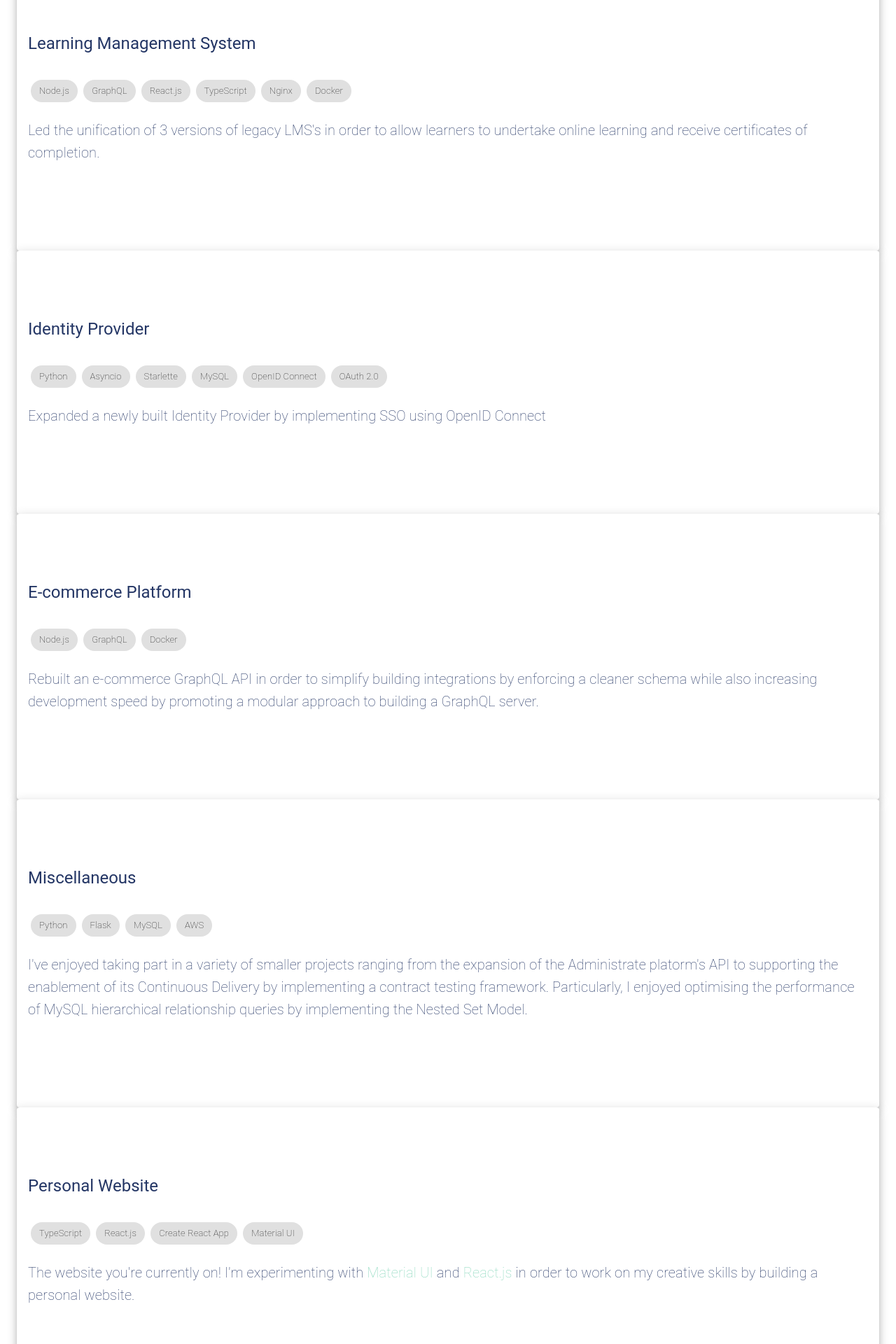
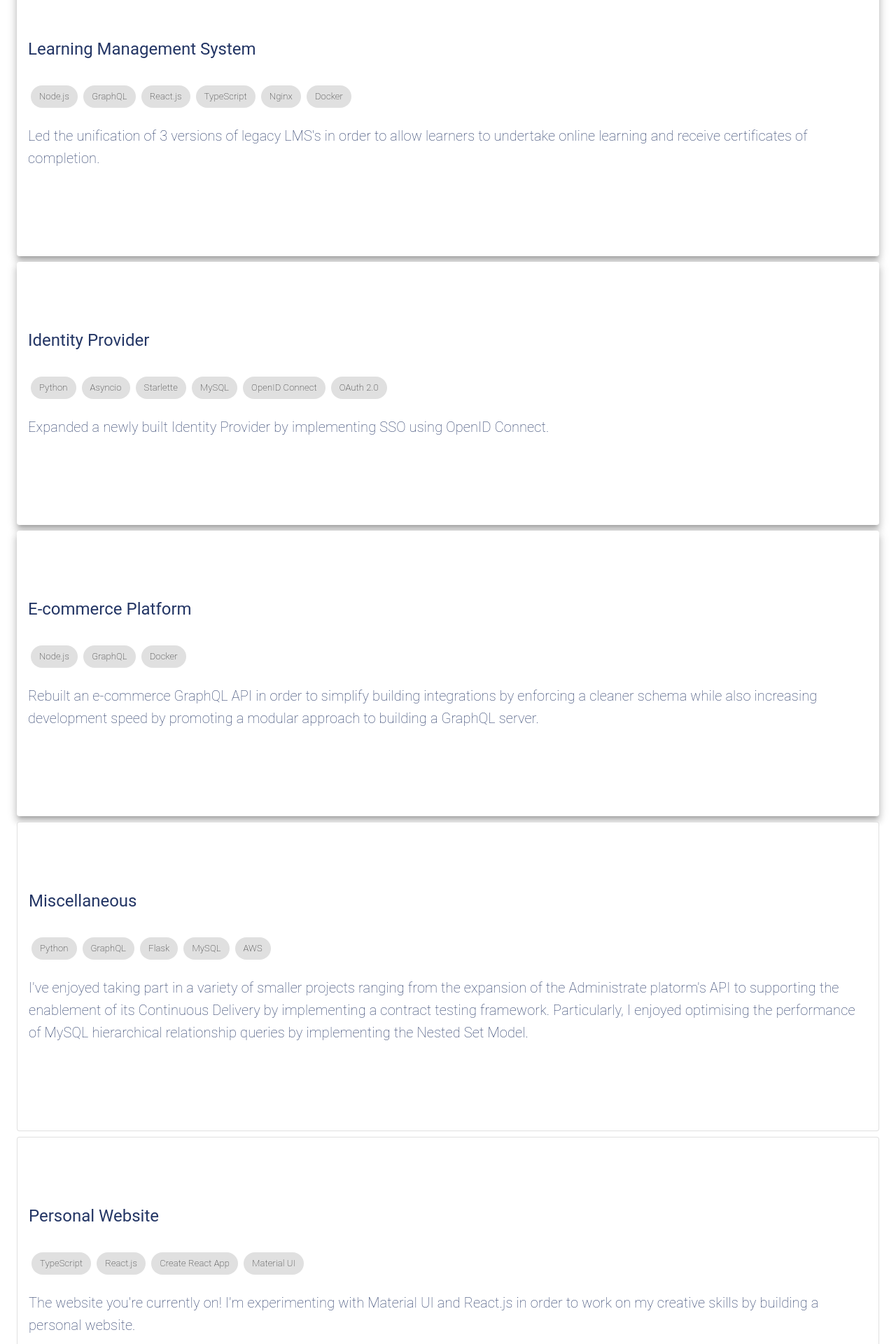
Before and after one commit to devkot/stelioskot.dev, a React (Create React App) app: page / in a window 1280 px wide. Shown: the part 1560-3480 px from the top of the page at 70% size. Built offline with nearby package versions, Linux system fonts and the light colour scheme.

Commit message:
Refactor projects in dynamically rendered components based on data
* Conditionally render links for projects that support documentation

```diff
--- a/src/components/Projects.tsx
+++ b/src/components/Projects.tsx
@@ -3,8 +3,6 @@ import React from "react";
 import {
   Typography,
   Box,
-  Grid,
-  Link,
   Container,
   Card,
   CardActionArea,
@@ -35,6 +33,9 @@ const useStyles = makeStyles((theme: Theme) => ({
   linkButton: {
     color: theme.palette.secondary.main,
   },
+  cardSeparator: {
+    paddingBottom: theme.spacing(1),
+  },
   chips: {
     display: "flex",
     flexWrap: "wrap",
@@ -44,26 +45,123 @@ const useStyles = makeStyles((theme: Theme) => ({
   },
 }));
 
-const LinkTo: React.FunctionComponent<{
-  to: string;
+interface ProjectContent {
   title: string;
-}> = ({ to, title }) => {
+  description: string;
+  link?: string;
+  chips: Array<string>;
+}
+
+const CardDescription: React.FunctionComponent<{
+  project: ProjectContent;
+}> = ({ project }) => {
   const classes = useStyles();
 
   return (
-    <Link
-      href={to}
-      target="_blank"
-      rel="noreferrer noopener"
-      className={classes.linkButton}
-    >
-      {title}
-    </Link>
+    <Typography variant="h6" className={classes.homeContent}>
+      <CardHeader title={project.title} />
+      <CardContent>
+        <div className={classes.chips}>
+          {project.chips.map((chip) => (
+            <Chip label={chip} key={`${project.title}-${chip}`} />
+          ))}
+        </div>
+        <Box component="p">{project.description}</Box>
+      </CardContent>
+    </Typography>
   );
 };
 
 const Projects: React.FunctionComponent = () => {
   const classes = useStyles();
+
+  const projects: Array<ProjectContent> = [
+    {
+      title: "Data Pipeline",
+      description: `Led the R&D team in the delivery of a first iteration of a cloud
+        based Data Pipeline to bulk sync data between the Administrate
+        platform and third parties.`,
+      chips: ["Python", "AWS Lambda", "AWS S3", "AWS Fargate", "Docker"],
+    },
+    {
+      title: "Learning Management System",
+      description: `Led the unification of 3 versions of legacy LMS's in order to
+        allow learners to undertake online learning and receive
+        certificates of completion.`,
+      chips: [
+        "Node.js",
+        "GraphQL",
+        "React.js",
+        "TypeScript",
+        "Nginx",
+        "Docker",
+      ],
+    },
+    {
+      title: "Identity Provider",
+      description: `Expanded a newly built Identity Provider by implementing SSO
+      using OpenID Connect.`,
+      chips: [
+        "Python",
+        "Asyncio",
+        "Starlette",
+        "MySQL",
+        "OpenID Connect",
+        "OAuth 2.0",
+      ],
+    },
+    {
+      title: "E-commerce Platform",
+      description: `Rebuilt an e-commerce GraphQL API in order to simplify
+      building integrations by enforcing a cleaner schema while also
+      increasing development speed by promoting a modular approach
+      to building a GraphQL server.`,
+      chips: ["Node.js", "GraphQL", "Docker"],
+    },
+    {
+      title: "Miscellaneous",
+      description: `I've enjoyed taking part in a variety of smaller projects
+      ranging from the expansion of the Administrate platorm's API
+      to supporting the enablement of its Continuous Delivery by
+      implementing a contract testing framework. Particularly, I
+      enjoyed optimising the performance of MySQL hierarchical
+      relationship queries by implementing the Nested Set Model.`,
+      link:
+        "https://engineering.getadministrate.com/databases/2020/07/15/nested-set-model.html",
+      chips: ["Python", "GraphQL", "Flask", "MySQL", "AWS"],
+    },
+    {
+      title: "Personal Website",
+      description: `The website you're currently on! I'm experimenting with
+      Material UI and React.js in order to work on my creative skills by building a personal website.`,
+      link: "https://github.com/devkot/devkot.github.io",
+      chips: ["TypeScript", "React.js", "Create React App", "Material UI"],
+    },
+    {
+      title: "Network Caching for 5G Systems",
+      description: `Despite being a code geek, I'm still fascinated by Networks and
+      its advancements, like Software Defined Networks. The endless
+      options of this next generation tech along the ever growing
+      number of IoT devices also inspired my thesis on "Network
+      Caching for 5G Systems". I developed a protype for an Android
+      app to download popular content outside of peak network traffic
+      hours.`,
+      chips: ["Java", "Android", "SQLite"],
+    },
+    {
+      title: "Search Engine",
+      description: `One of the projects I've enjoyed the most was building a
+      Distributed Search Engine from scratch using C for a
+      university Systems Programming course. It really helped me to
+      avoid treating most popular Web Server frameworks as a black
+      box! It consists of a multithreaded web server serving the
+      content and a Crawler to index the pages using a Trie for
+      quick lookups. IPC communication is handled using Named Pipes
+      (FIFOs).`,
+      link: "https://github.com/devkot/SearchEngine",
+      chips: ["C", "Bash", "IPC", "Named Pipes", "Trie"],
+    },
+  ];
 
   return (
     <Box id="projects" className={classes.homeContainer}>
@@ -71,311 +169,26 @@ const Projects: React.FunctionComponent = () => {
         <Typography variant="h4" className={classes.homeTitle}>
           <Box>Projects</Box>
         </Typography>
-        <Card raised>
-          <Typography variant="h6" className={classes.homeContent}>
-            <CardHeader title="Data Pipeline" />
-            <CardContent>
-              <div className={classes.chips}>
-                <Chip label="Python" />
-                <Chip label="SFTP" />
-                <Chip label="AWS Lambda" />
-                <Chip label="AWS S3" />
-                <Chip label="AWS Fargate" />
-                <Chip label="Docker" />
-              </div>
-              <Box component="p">
-                Led the R&D team in the delivery of a first iteration of a cloud
-                based Data Pipeline to bulk sync data between the Administrate
-                platform and third parties.
-              </Box>
-            </CardContent>
-          </Typography>
-        </Card>
-
-        <Card raised>
-          <Typography variant="h6" className={classes.homeContent}>
-            <CardHeader title="Learning Management System" />
-            <CardContent>
-              <Box className={classes.chips}>
-                <Chip label="Node.js" />
-                <Chip label="GraphQL" />
-                <Chip label="React.js" />
-                <Chip label="TypeScript" />
-                <Chip label="Nginx" />
-                <Chip label="Docker" />
-              </Box>
-              <Box component="p">
-                Led the unification of 3 versions of legacy LMS's in order to
-                allow learners to undertake online learning and receive
-                certificates of completion.
-              </Box>
-            </CardContent>
-          </Typography>
-        </Card>
-        <Card raised>
-          <Typography variant="h6" className={classes.homeContent}>
-            <CardHeader title="Identity Provider" />
-            <CardContent>
-              <div className={classes.chips}>
-                <Chip label="Python" />
-                <Chip label="Asyncio" />
-                <Chip label="Starlette" />
-                <Chip label="MySQL" />
-                <Chip label="OpenID Connect" />
-                <Chip label="OAuth 2.0" />
-              </div>
-              <Box component="p">
-                Expanded a newly built Identity Provider by implementing SSO
-                using OpenID Connect
-              </Box>
-            </CardContent>
-          </Typography>
-        </Card>
-        <Card raised>
-          <CardActionArea>
-            <Typography variant="h6" className={classes.homeContent}>
-              <CardHeader title="E-commerce Platform" />
-              <CardContent>
-                <Box className={classes.chips}>
-                  <Chip label="Node.js" />
-                  <Chip label="GraphQL" />
-                  <Chip label="Docker" />
-                </Box>
-                <Box component="p">
-                  Rebuilt an e-commerce GraphQL API in order to simplify
-                  building integrations by enforcing a cleaner schema while also
-                  increasing development speed by promoting a modular approach
-                  to building a GraphQL server.
-                </Box>
-              </CardContent>
-            </Typography>
-          </CardActionArea>
-        </Card>
-        <Card raised>
-          <CardActionArea
-            href="https://engineering.getadministrate.com/databases/2020/07/15/nested-set-model.html"
-            target="_blank"
-            rel="noreferrer noopener"
-          >
-            <Typography variant="h6" className={classes.homeContent}>
-              <CardHeader title="Miscellaneous" />
-              <CardContent>
-                <div className={classes.chips}>
-                  <Chip label="Python" />
-                  <Chip label="Flask" />
-                  <Chip label="MySQL" />
-                  <Chip label="AWS" />
-                </div>
-                <Box component="p">
-                  I've enjoyed taking part in a variety of smaller projects
-                  ranging from the expansion of the Administrate platorm's API
-                  to supporting the enablement of its Continuous Delivery by
-                  implementing a contract testing framework. Particularly, I
-                  enjoyed optimising the performance of MySQL hierarchical
-                  relationship queries by implementing the Nested Set Model.
-                </Box>
-              </CardContent>
-            </Typography>
-          </CardActionArea>
-        </Card>
-        <Card raised>
-          <CardActionArea
-            href="https://github.com/devkot/devkot.github.io"
-            target="_blank"
-            rel="noreferrer noopener"
-          >
-            <Typography variant="h6" className={classes.homeContent}>
-              <CardHeader title="Personal Website" />
-              <CardContent>
-                <div className={classes.chips}>
-                  <Chip label="TypeScript" />
-                  <Chip label="React.js" />
-                  <Chip label="Create React App" />
-                  <Chip label="Material UI" />
-                </div>
-                <Box component="p">
-                  The website you're currently on! I'm experimenting with{" "}
-                  <LinkTo to="https://material-ui.com/" title="Material UI" />{" "}
-                  and <LinkTo to="https://reactjs.org/" title="React.js" /> in
-                  order to work on my creative skills by building a personal
-                  website.
-                </Box>
-              </CardContent>
-            </Typography>
-          </CardActionArea>
-        </Card>
-        <Card raised>
-          <Typography variant="h6" className={classes.homeContent}>
-            <CardHeader title="Network Caching for 5G Systems" />
-            <CardContent>
-              <div className={classes.chips}>
-                <Chip label="Java" />
-                <Chip label="Android" />
-                <Chip label="SQLite" />
-              </div>
-              <Box component="p">
-                Despite being a code geek, I'm still fascinated by Networks and
-                its advancements, like Software Defined Networks. The endless
-                options of this next generation tech along the ever growing
-                number of IoT devices also inspired my thesis on "Network
-                Caching for 5G Systems". I developed a protype for an Android
-                app to download popular content outside of peak network traffic
-                hours.
-              </Box>
-            </CardContent>
-          </Typography>
-        </Card>
-        <Card raised>
-          <CardActionArea
-            href="https://github.com/devkot/SearchEngine"
-            target="_blank"
-            rel="noreferrer noopener"
-          >
-            <Typography variant="h6" className={classes.homeContent}>
-              <CardHeader title="Search Engine" />
-              <CardContent>
-                <div className={classes.chips}>
-                  <Chip label="C" />
-                  <Chip label="Bash" />
-                  <Chip label="IPC" />
-                  <Chip label="Named Pipes" />
-                  <Chip label="Trie" />
-                </div>
-                <Box component="p">
-                  One of the projects I've enjoyed the most was building a
-                  Distributed Search Engine from scratch using C for a
-                  university Systems Programming course. It really helped me to
-                  avoid treating most popular Web Server frameworks as a black
-                  box! It consists of a multithreaded web server serving the
-                  content and a Crawler to index the pages using a Trie for
-                  quick lookups. IPC communication is handled using Named Pipes
-                  (FIFOs).
-                </Box>
-              </CardContent>
-            </Typography>
-          </CardActionArea>
-        </Card>
-        <Grid container spacing={3}>
-          <Grid container item xs={12} sm={6}>
-            <Typography variant="h6" className={classes.homeContent}>
-              <Grid item>
-                Current Job (
-                <LinkTo to="https://getadministrate.com" title="Administrate" />
-                )
-              </Grid>
-
-              <ul>
-                <li>
-                  <Grid item>
-                    I've enjoyed taking part in a variety of projects ranging
-                    from the expansion of the Administrate platform to
-                    orchestrate the training and its delivery for learners to
-                    implementing standards like OpenID Connect for building an
-                    Identity Provider. I'm currently part of the R&D team where
-                    I've also had the pleasure of leading some projects.
-                  </Grid>
-                </li>
-                <li>
-                  <Grid item>
-                    Led the R&D team in unifying 3 existing legacy versions of a
-                    Learning Management System and in prototyping a Data
-                    Pipeline to efficiently transfer learner data.
-                  </Grid>
-                </li>
-                <li>
-                  <Grid item>
-                    Rebuilt an e-commerce GraphQL API enforcing clean
-                    architecture in order to increase development velocity.
-                  </Grid>
-                </li>
-                <li>
-                  <Grid item>
-                    Supported the enablement of Continuous Delivery of the core
-                    GraphQL API by implementing a contract testing framework.
-                  </Grid>
-                </li>
-                <li>
-                  <Grid item>
-                    Improved performance of hierachical relationship queries in
-                    a MySQL Database by implementing the{" "}
-                    <LinkTo
-                      to="https://engineering.getadministrate.com/databases/2020/07/15/nested-set-model.html"
-                      title="Nested Set Model"
-                    />
-                    .
-                  </Grid>
-                </li>
-                <li>
-                  <Grid item>
-                    Assisted the hiring process by conducting technical
-                    interviews.
-                  </Grid>
-                </li>
-              </ul>
-            </Typography>
-          </Grid>
-          <Grid container item xs={12} sm={6}>
-            <Typography variant="h6" className={classes.homeContent}>
-              <Grid item>Outside Work</Grid>
-              <ul>
-                <li>
-                  <Grid item>
-                    The website you're currently on! I'm experimenting with{" "}
-                    <LinkTo to="https://material-ui.com/" title="Material UI" />{" "}
-                    and <LinkTo to="https://reactjs.org/" title="React.js" /> in
-                    order to work on my creative skills by building a personal
-                    website.
-                  </Grid>
-                </li>
-                <li>
-                  <Grid item>
-                    It's an exciting time for GraphQL as the ecosystem is
-                    constantly growing. I'm currently working my way into
-                    contributing to{" "}
-                    <LinkTo
-                      to="https://github.com/apollographql"
-                      title="@apollographql"
-                    />{" "}
-                    by responding to issues while looking into having my first
-                    code contribution too!
-                  </Grid>
-                </li>
-                <li>
-                  <Grid item>
-                    5G. I believe 5G is opening lots of doors for accomodating
-                    the ever growing number of IoT devices that can have a
-                    positive impact in our daily lives, such as health metric
-                    sensors for example. Despite being a code geek, I'm still
-                    fascinated by Networks and its advancements, like Software
-                    Defined Networks. The endless options of this next
-                    generation tech also inspired my thesis on "Network Caching
-                    for 5G Systems".
-                  </Grid>
-                </li>
-                <li>
-                  <Grid item>
-                    One of the projects I've enjoyed the most was building a{" "}
-                    <LinkTo
-                      to="https://github.com/devkot/SearchEngine"
-                      title="Distributed Search Engine"
-                    />{" "}
-                    from scratch using C for a university Systems Programming
-                    course. It really helped me to avoid treating most popular
-                    Web Server frameworks as a black box! It consists of a
-                    multithreaded web server serving the content and a Crawler
-                    to index the pages using a{" "}
-                    <LinkTo
-                      to="https://en.wikipedia.org/wiki/Trie"
-                      title="Trie"
-                    />{" "}
-                    for quick lookups. IPC communication is handled using Named
-                    Pipes (FIFOs).
-                  </Grid>
-                </li>
-              </ul>
-            </Typography>
-          </Grid>
-        </Grid>
+        {projects.map((project) => (
+          <div className={classes.cardSeparator} key={project.title}>
+            {project.link ? (
+              <CardActionArea
+                href={project.link}
+                target="_blank"
+                rel="noreferrer noopener"
+                key={project.title}
+              >
+                <Card variant="outlined" key={project.title}>
+                  <CardDescription project={project} key={project.title} />
+                </Card>
+              </CardActionArea>
+            ) : (
+              <Card raised key={project.title}>
+                <CardDescription project={project} key={project.title} />
+              </Card>
+            )}
+          </div>
+        ))}
       </Container>
     </Box>
   );
```
